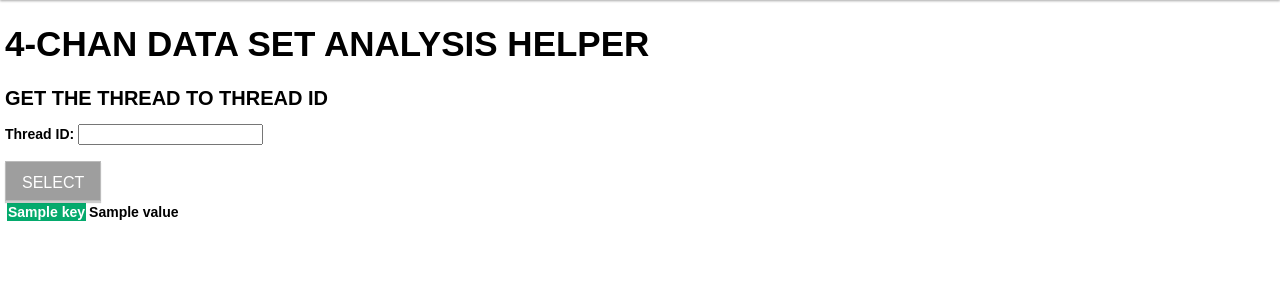
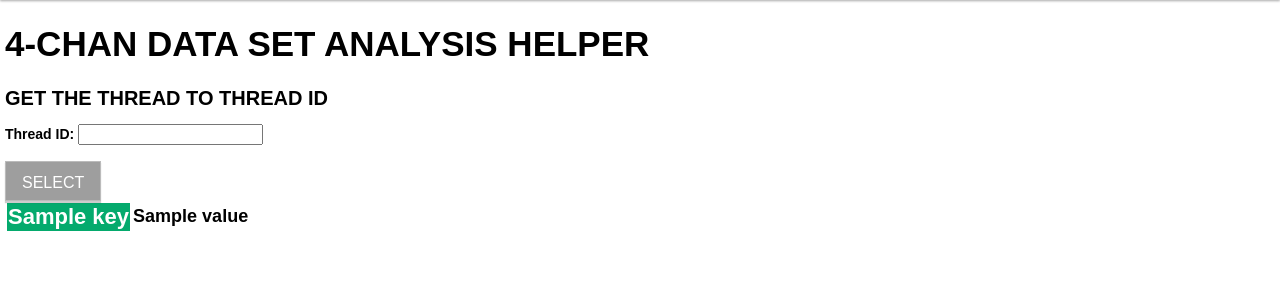
Before and after one commit to Nicolas-le/antisemitism-detector, a Flask app: template data_set/analysis/App/templates/home.html in a window 1280 px wide. Shown: the part 51-351 px from the top of the page. Run offline with Flask 2, Linux system fonts and the light colour scheme; the template is opened without the code that fills it: most values are stand-ins (such as "Sample title", 1, 10 or a date in 2020); grey boxes are pictures that could not be loaded.

Commit message:
font size plots

```diff
--- a/data_set/analysis/App/static/frontpage.css
+++ b/data_set/analysis/App/static/frontpage.css
@@ -17,6 +17,11 @@ text-transform: uppercase;
 th{
   background-color: #04AA6D;
   color: white;
+  font-size: 22px;
+
+}
+td{
+  font-size: 18px;
 
 }
 
```
